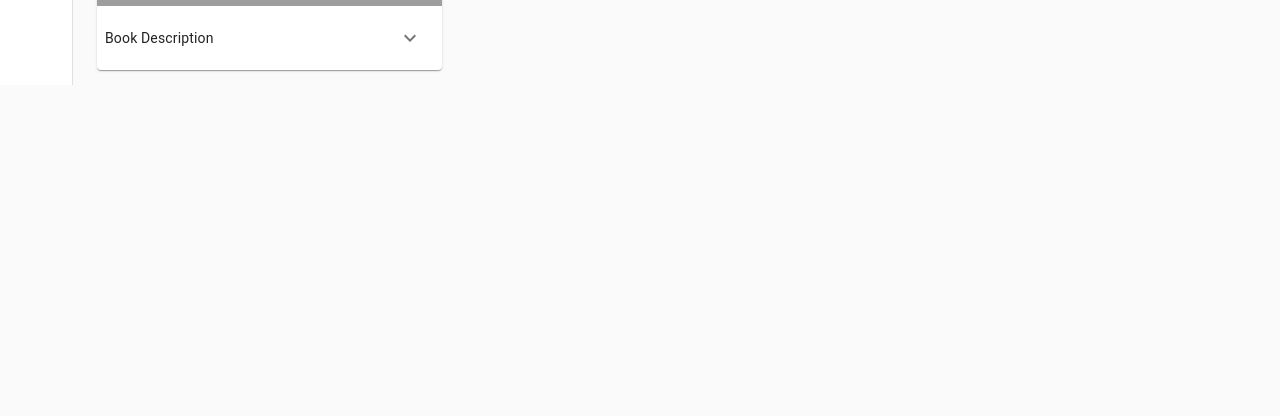
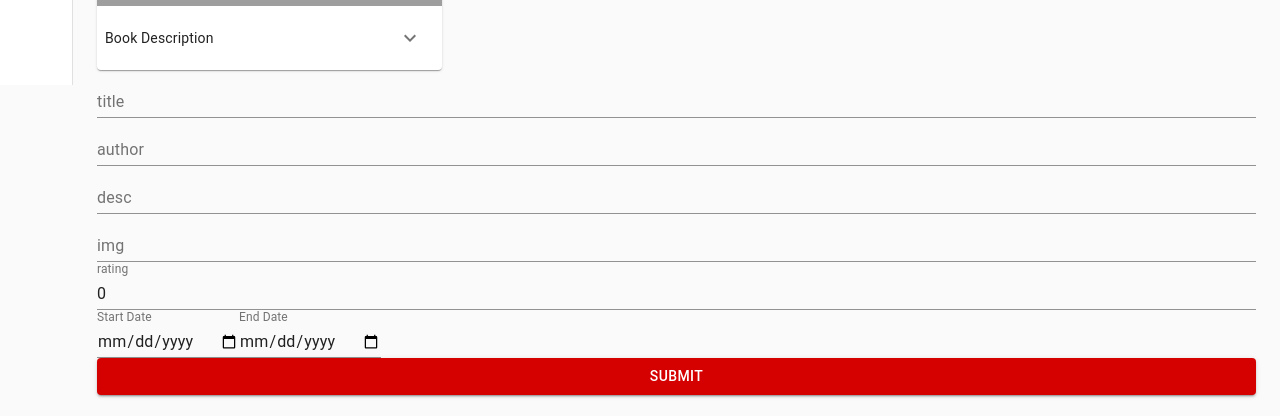
Before and after one commit to stuttskl/ayinb, a React (Create React App) app in the folder client/: page / in a window 1280 px wide. Shown: the part 715-1131 px from the top of the page. Before the commit the page ends 809 px from the top, so only its background shows below. Built offline with nearby package versions, Linux system fonts and the light colour scheme; grey boxes are pictures that could not be loaded.

Commit message:
posting correctly but some validation errs

```diff
--- /dev/null
+++ b/client/src/Components/AddForm.js
@@ -0,0 +1,181 @@
+import React, { useEffect } from 'react';
+import { useFormik } from 'formik';
+// import * as yup from 'yup';
+import Button from '@material-ui/core/Button';
+import TextField from '@material-ui/core/TextField';
+
+// const validationSchema = yup.object({
+//   email: yup
+//     .string('Enter your email')
+//     .email('Enter a valid email')
+//     .required('Email is required'),
+//   password: yup
+//     .string('Enter your password')
+//     .min(8, 'Password should be of minimum 8 characters length')
+//     .required('Password is required'),
+// });
+
+export default function FormPropsTextFields() {
+  const formik = useFormik({
+    initialValues: {
+      title: '',
+      author: '',
+      desc: '',
+      img: '',
+      rating: 0,
+      startDate: '',
+      endDate: ''
+    },
+    // validationSchema: validationSchema,
+    onSubmit: (values) => {
+      console.log('inside of onsubmit')
+      console.log(values)
+      // alert(JSON.stringify(values, null, 2));
+      fetch('http://localhost:8080/api/books/', {
+        method: 'post',
+        headers: new Headers({
+          'Content-Type': 'application/json',
+        }),
+        body: JSON.stringify({name:values})
+      })
+
+    },
+  });
+
+  return (
+    <div>
+      <form onSubmit={formik.handleSubmit}>
+        <TextField
+          fullWidth
+          id="title"
+          name="title"
+          label="title"
+          value={formik.values.title}
+          onChange={formik.handleChange}
+        />
+        <TextField
+          fullWidth
+          id="author"
+          name="author"
+          label="author"
+          value={formik.values.author}
+          onChange={formik.handleChange}
+        />
+        <TextField
+          fullWidth
+          id="desc"
+          name="desc"
+          label="desc"
+          value={formik.values.desc}
+          onChange={formik.handleChange}
+        />
+        <TextField
+          fullWidth
+          id="img"
+          name="img"
+          label="img"
+          value={formik.values.img}
+          onChange={formik.handleChange}
+        />
+        <TextField
+          fullWidth
+          id="rating"
+          name="rating"
+          label="rating"
+          type="number"
+          value={formik.values.rating}
+          onChange={formik.handleChange}
+        />
+        <TextField
+          id="startDate"
+          name="startDate"
+          label="Start Date"
+          type="date"
+          value={formik.values.startDate}
+          onChange={formik.handleChange}
+          // className={classes.textField}
+          InputLabelProps={{
+            shrink: true,
+          }}
+        />
+        <TextField
+          id="endDate"
+          name="endDate"
+          label="End Date"
+          type="date"
+          value={formik.values.endDate}
+          onChange={formik.handleChange}
+          // className={classes.textField}
+          InputLabelProps={{
+            shrink: true,
+          }}
+        />
+        <Button color="primary" variant="contained" fullWidth type="submit">
+          Submit
+        </Button>
+      </form>
+    </div>
+  );
+};
+
+// import React, { useState } from 'react';
+// import TextField from '@material-ui/core/TextField';
+// import { makeStyles } from '@material-ui/core/styles';
+
+// const useStyles = makeStyles((theme) => ({
+//   root: {
+//     '& .MuiTextField-root': {
+//       margin: theme.spacing(1),
+//       width: '25ch',
+//     },
+//   },
+//   textField: {
+//     marginLeft: theme.spacing(1),
+//     marginRight: theme.spacing(1),
+//     width: 200,
+//   },
+// }));
+
+// export default function FormPropsTextFields() {
+//   const classes = useStyles();
+//   const [title, setTitle] = useState('')
+
+//   return (
+//     <form className={classes.root} noValidate autoComplete="off">
+//       <div>
+//         <TextField
+//           required id="title"
+//           label="Required"
+//           value={title}
+//           onChange={e => setTitle(e.target.value)}
+//           defaultValue="Title"
+//         />
+//         <TextField
+//           required id="author"
+//           label="Required"
+//           defaultValue="Author"
+//         />
+//         <TextField
+//           id="desc"
+//           label=""
+//           defaultValue="Book Description"
+//         />
+//         <TextField
+//           id="img"
+//           label=""
+//           defaultValue="Image Link"
+//         />
+//         <TextField
+//           id="startDate"
+//           label="Start Date"
+//           type="date"
+//           defaultValue="2017-05-24"
+//           // className={classes.textField}
+//           InputLabelProps={{
+//             shrink: true,
+//           }}
+//         />
+//       </div>
+//     </form>
+//   );
+// }
--- a/client/src/Components/CurrentBook.js
+++ b/client/src/Components/CurrentBook.js
@@ -14,7 +14,7 @@ import ShareIcon from '@material-ui/icons/Share';
 import ExpandMoreIcon from '@material-ui/icons/ExpandMore';
 import MoreVertIcon from '@material-ui/icons/MoreVert';
 import Collapse from '@material-ui/core/Collapse';
-
+import FormPropsTextFields from './AddForm';
 const useStyles = makeStyles((theme) => ({
   root: {
     maxWidth: 345,
@@ -49,6 +49,7 @@ export default function RecipeReviewCard() {
   const [desc, setDesc] = useState("'You are sharing the Dark Lord's thoughts and emotions. The Headmaster thinks it inadvisable for this to continue. He wishes me to teach you how to close your mind to the Dark Lord.' Dark times have come to Hogwarts. After the Dementors' attack on his cousin Dudley, Harry Potter knows that Voldemort will stop at nothing to find him. There are many who deny the Dark Lord's return, but Harry is not alone: a secret order gathers at Grimmauld Place to fight against the Dark forces. Harry must allow Professor Snape to teach him how to protect himself from Voldemort's savage assaults on his mind. But they are growing stronger by the day and Harry is running out of time...")
 
   return (
+    <>
     <Card className={classes.root}>
       <CardHeader
         title={title}
@@ -80,5 +81,7 @@ export default function RecipeReviewCard() {
         </CardContent>
       </Collapse>
     </Card>
+    <FormPropsTextFields />
+    </>
   );
 }
```
Also changed, not shown: client/package.json (+6 -5 lines), 2 other files (tests, documents, lock files or other folders).
